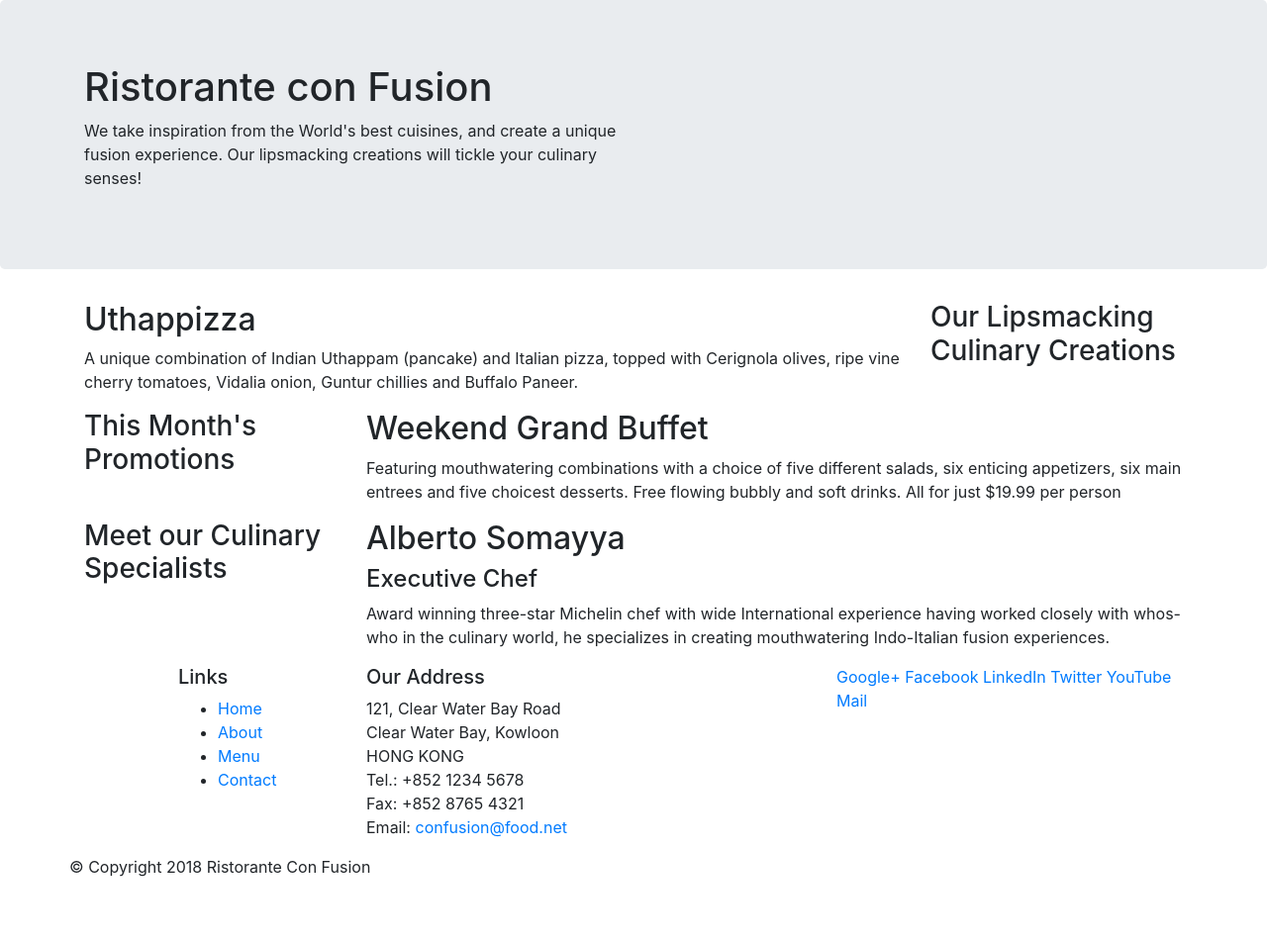
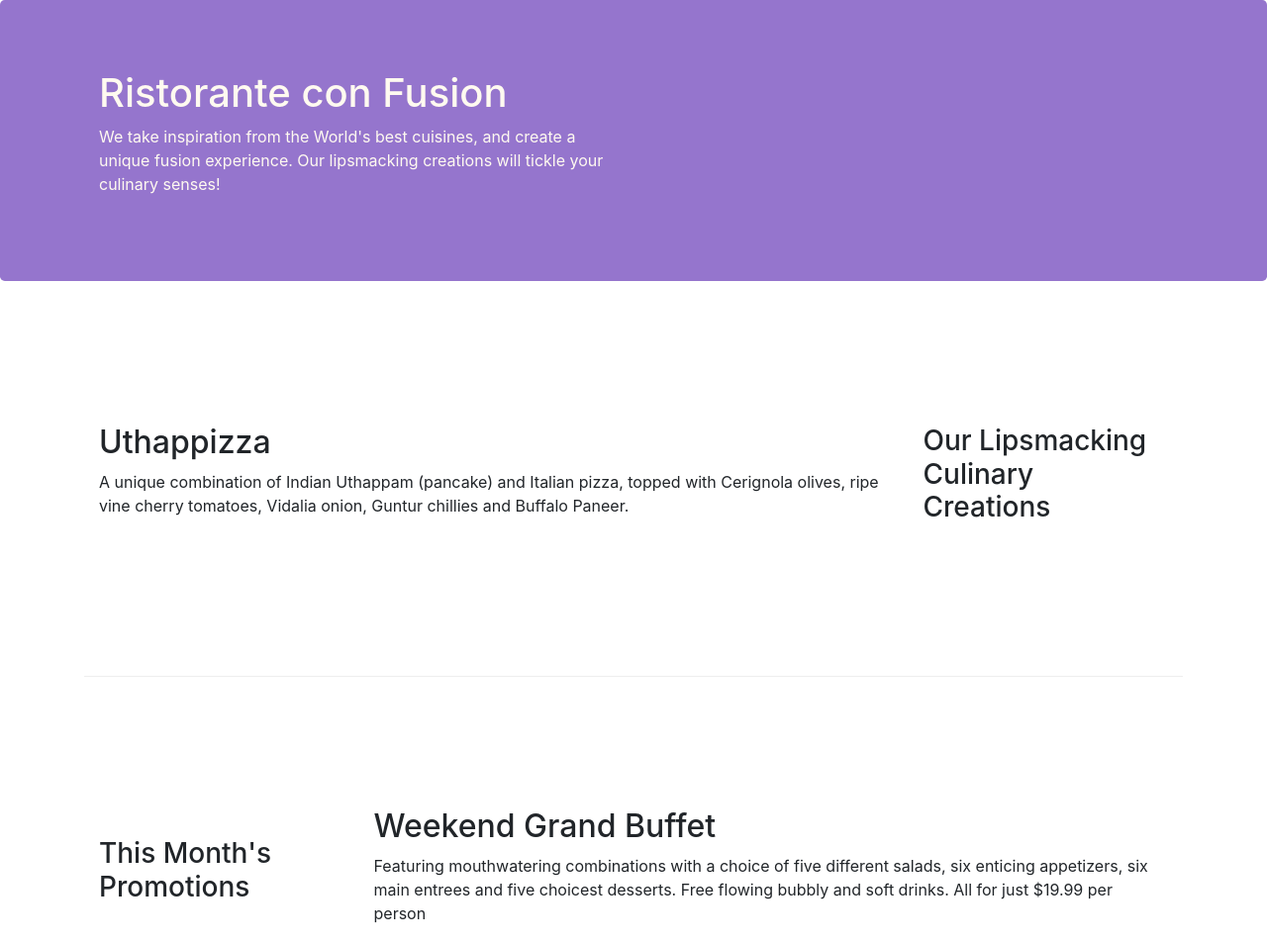
Before and after one commit to joescaos/confusion, a website: page index.html in a window 1280 px wide. Shown: the top 954 px of the page at 99% size. Before the commit the page ends 904 px from the top, so only its background shows below. Drawn offline with nearby package versions, Linux system fonts and the light colour scheme.

Commit message:
Bootstrap Grid Part 2

```diff
--- /dev/null
+++ b/css/styles.css
@@ -0,0 +1,30 @@
+.row-header{
+    margin: 0px auto;
+    padding: 0px auto;
+}
+
+.row-content{
+    margin: 0px auto;
+    padding: 50px 0px 50px 0px;
+    border-bottom: 1px ridge;
+    min-height: 400px;
+}
+
+.footer{
+    background-color: #d1c4e9;
+    margin: 0px auto;
+    padding: 20px 0px 20px 0px;
+}
+
+.jumbotron{
+    padding: 70px 30px 70px 30px;
+    margin: 0px auto;
+    background: #9575cd;
+    color: floralwhite;
+}
+
+.address{
+    font-size: 80%;
+    margin: 0px;
+    color: #0f0f0f;
+}
--- a/index.html
+++ b/index.html
@@ -9,6 +9,9 @@
 <!-- Bootstrap CSS -->
 <link rel="stylesheet" href="node_modules/bootstrap/dist/css/bootstrap.min.css">
 
+<!--Costume CSS-->
+<link rel="stylesheet" href="css/styles.css">
+
 <head>
     <title>Ristorante Con Fusion</title>
 </head>
@@ -17,7 +20,7 @@
 
     <header class=" jumbotron">
         <div class="container">
-            <div class="row">
+            <div class="row row-header">
                 <div class="col-12 col-sm-6">
                     <h1>Ristorante con Fusion</h1>
                     <p>We take inspiration from the World's best cuisines, and create a unique fusion experience. Our lipsmacking creations will tickle your culinary senses!</p>
@@ -29,7 +32,7 @@
     </header>
 
     <div class="container">
-        <div class="row">
+        <div class="row row-content align-items-center">
             <div class="col-12 col-sm-4  order-sm-last col-md-3">
                 <h3>Our Lipsmacking Culinary Creations</h3>
             </div>
@@ -40,7 +43,7 @@
         </div>
 
 
-        <div class="row">
+        <div class="row row-content align-items-center">
             <div class="col-12 col-sm-4 col-md-3">
                 <h3>This Month's Promotions</h3>
             </div>
@@ -50,7 +53,7 @@
             </div>
         </div>
 
-        <div class="row">
+        <div class="row row-content align-items-center">
             <div class="col-12 col-sm-4 col-md-3">
                 <h3>Meet our Culinary Specialists</h3>
             </div>
@@ -62,12 +65,12 @@
         </div>
     </div>
 
-    <footer>
+    <footer class="footer">
         <div class="container">
             <div class="row">
                 <div class="col-4 offset-1 col-sm-2">
                     <h5>Links</h5>
-                    <ul>
+                    <ul class="list-unstyled"
                         <li><a href="#">Home</a></li>
                         <li><a href="#">About</a></li>
                         <li><a href="#">Menu</a></li>
@@ -85,8 +88,8 @@
 		              Email: <a href="mailto:confusion@food.net">confusion@food.net</a>
 		           </address>
                 </div>
-                <div class="col-12 col-sm-4">
-                    <div>
+                <div class="col-12 col-sm-4 align-self-center">
+                    <div class="text-center">
                         <a href="http://google.com/+">Google+</a>
                         <a href="http://www.facebook.com/profile.php?id=">Facebook</a>
                         <a href="http://www.linkedin.com/in/">LinkedIn</a>
@@ -96,8 +99,8 @@
                     </div>
                 </div>
            </div>
-           <div class="row">
-                <div lass="col-auto">
+           <div class="row justify-content-center">
+                <div class="col-auto">
                     <p>© Copyright 2018 Ristorante Con Fusion</p>
                 </div>
            </div>
```
